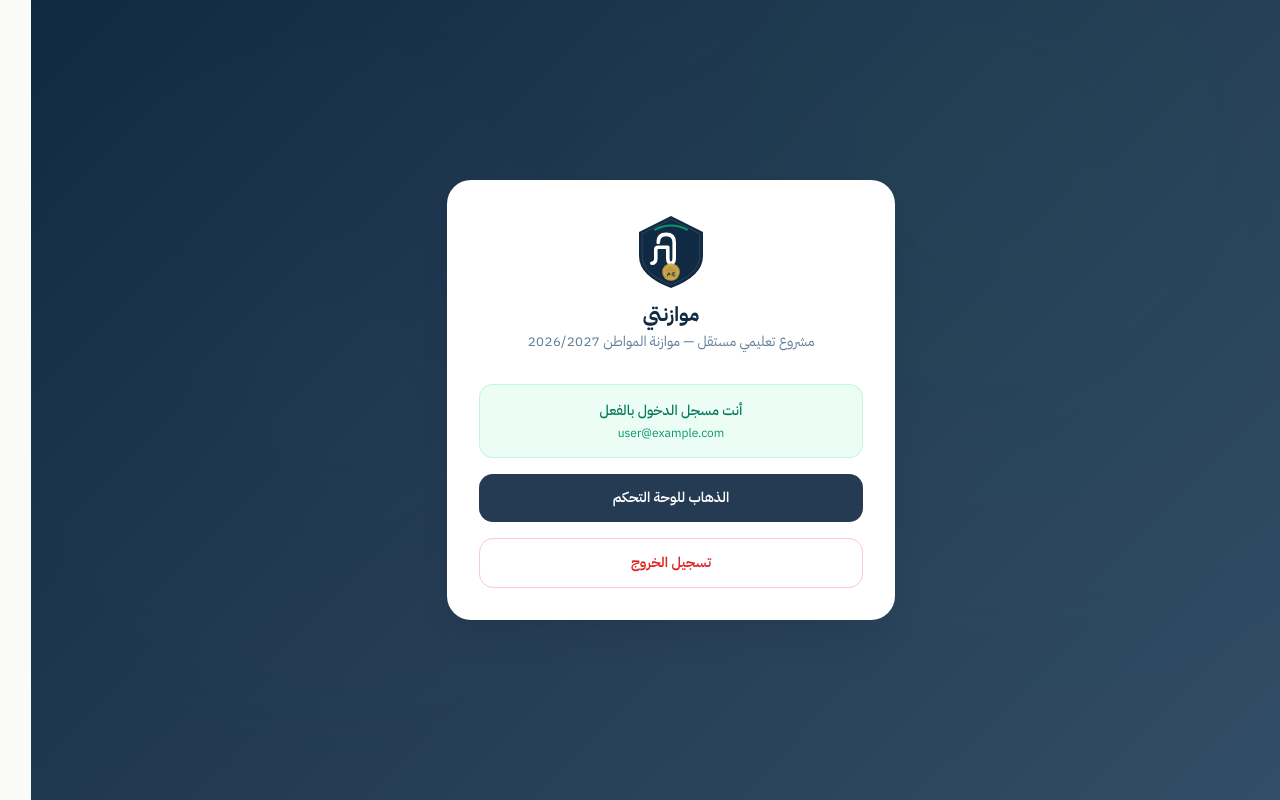
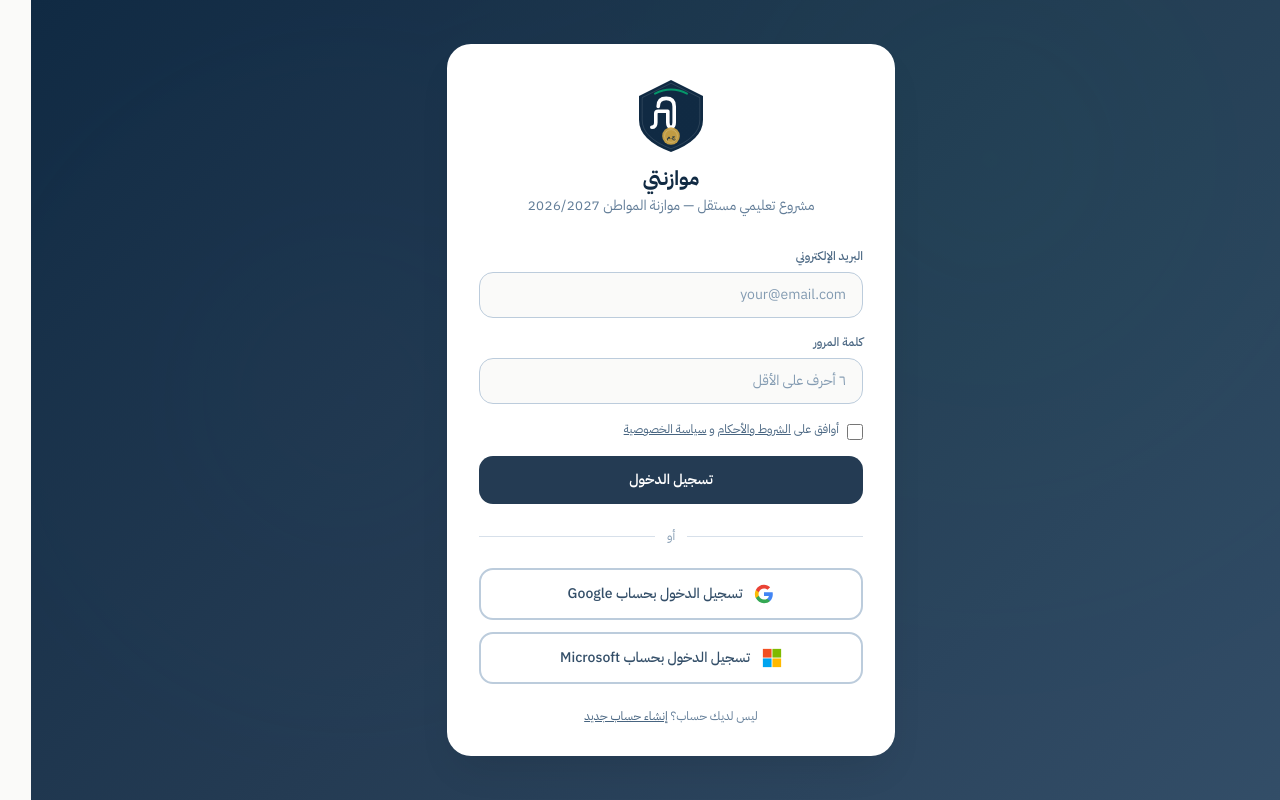
Before and after one commit to Yomna-Mohamed2802/mawaznety, a React (Vite) app: page /login in a window 1280 px wide. Built offline with nearby package versions, Linux system fonts and the light colour scheme; no server answers; sample sign-in values are in the browser's storage.

Commit message:
feat: email verification + Microsoft login + admin role system

```diff
--- a/src/context/AuthContext.jsx
+++ b/src/context/AuthContext.jsx
@@ -5,9 +5,13 @@
   createUserWithEmailAndPassword,
   signInWithPopup,
   signOut,
+  sendEmailVerification,
   updateProfile,
+  reload,
 } from 'firebase/auth';
-import { auth, googleProvider } from '../services/firebase';
+import { auth, googleProvider, microsoftProvider } from '../services/firebase';
+
+const ADMIN_EMAILS = ['yomna2008.mm@gmail.com', 'yomna@gmail.com'];
 
 const AuthContext = createContext(null);
 
@@ -16,16 +20,24 @@
   const [isAuthenticated, setIsAuthenticated] = useState(false);
   const [loading, setLoading] = useState(true);
 
+  const formatUser = async (firebaseUser) => {
+    await reload(firebaseUser);
+    const isAdmin = ADMIN_EMAILS.includes(firebaseUser.email);
+    return {
+      uid: firebaseUser.uid,
+      email: firebaseUser.email,
+      name: firebaseUser.displayName || firebaseUser.email?.split('@')[0] || 'User',
+      avatar: firebaseUser.photoURL || null,
+      provider: firebaseUser.providerData?.[0]?.providerId || 'unknown',
+      isAdmin,
+      emailVerified: firebaseUser.emailVerified,
+    };
+  };
+
   useEffect(() => {
-    const unsubscribe = onAuthStateChanged(auth, (firebaseUser) => {
+    const unsubscribe = onAuthStateChanged(auth, async (firebaseUser) => {
       if (firebaseUser) {
-        const userData = {
-          uid: firebaseUser.uid,
-          email: firebaseUser.email,
-          name: firebaseUser.displayName || firebaseUser.email?.split('@')[0] || 'User',
-          avatar: firebaseUser.photoURL || null,
-          provider: firebaseUser.providerData?.[0]?.providerId || 'password',
-        };
+        const userData = await formatUser(firebaseUser);
         setUser(userData);
         setIsAuthenticated(true);
       } else {
@@ -40,7 +52,11 @@
 
   const login = async (email, password) => {
     try {
-      await signInWithEmailAndPassword(auth, email, password);
+      const result = await signInWithEmailAndPassword(auth, email, password);
+      if (!result.user.emailVerified) {
+        await sendEmailVerification(result.user);
+        return { success: false, error: 'يجب تأكيد بريدك الإلكتروني أولاً. تم إرسال رابط التأكيد مرة أخرى.' };
+      }
       return { success: true };
     } catch (error) {
       const messages = {
@@ -60,7 +76,8 @@
       if (name) {
         await updateProfile(result.user, { displayName: name });
       }
-      return { success: true };
+      await sendEmailVerification(result.user);
+      return { success: true, message: 'تم إرسال رابط التأكيد على بريدك الإلكتروني. يجب تأكيد البريد قبل تسجيل الدخول.' };
     } catch (error) {
       const messages = {
         'auth/email-already-in-use': 'البريد الإلكتروني مستخدم بالفعل',
@@ -79,7 +96,25 @@
       if (error.code === 'auth/popup-closed-by-user') {
         return { success: false, error: 'تم إغلاق نافذة تسجيل الدخول' };
       }
+      if (error.code === 'auth/account-exists-with-different-credential') {
+        return { success: false, error: 'الحساب موجود بوسيلة تسجيل دخول مختلفة' };
+      }
       return { success: false, error: 'حدث خطأ في تسجيل الدخول بـ Google' };
+    }
+  }, []);
+
+  const loginWithMicrosoft = useCallback(async () => {
+    try {
+      await signInWithPopup(auth, microsoftProvider);
+      return { success: true };
+    } catch (error) {
+      if (error.code === 'auth/popup-closed-by-user') {
+        return { success: false, error: 'تم إغلاق نافذة تسجيل الدخول' };
+      }
+      if (error.code === 'auth/account-exists-with-different-credential') {
+        return { success: false, error: 'الحساب موجود بوسيلة تسجيل دخول مختلفة' };
+      }
+      return { success: false, error: 'حدث خطأ في تسجيل الدخول بـ Microsoft' };
     }
   }, []);
 
@@ -92,7 +127,7 @@
   };
 
   return (
-    <AuthContext.Provider value={{ user, isAuthenticated, loading, login, register, loginWithGoogle, logout }}>
+    <AuthContext.Provider value={{ user, isAuthenticated, loading, login, register, loginWithGoogle, loginWithMicrosoft, logout }}>
       {children}
     </AuthContext.Provider>
   );
--- a/src/pages/Login.jsx
+++ b/src/pages/Login.jsx
@@ -10,9 +10,10 @@
   const [name, setName] = useState('');
   const [isRegister, setIsRegister] = useState(false);
   const [error, setError] = useState('');
+  const [success, setSuccess] = useState('');
   const [loading, setLoading] = useState(false);
   const [agreeTerms, setAgreeTerms] = useState(false);
-  const { login, register, loginWithGoogle, logout, isAuthenticated, user } = useAuth();
+  const { login, register, loginWithGoogle, loginWithMicrosoft, logout, isAuthenticated, user } = useAuth();
   const navigate = useNavigate();
 
   const handleSubmit = async (e) => {
@@ -22,16 +23,24 @@
       return;
     }
     setError('');
+    setSuccess('');
     setLoading(true);
 
-    const result = isRegister
-      ? await register(email, password, name)
-      : await login(email, password);
-
+    if (isRegister) {
+      const result = await register(email, password, name);
+      if (result.success) {
+        setSuccess(result.message || 'تم التسجيل بنجاح! تحقق من بريدك الإلكتروني لتأكيد الحساب.');
+        setIsRegister(false);
+      } else {
+        setError(result.error);
+      }
+    } else {
+      const result = await login(email, password);
       if (result.success) {
         navigate('/');
       } else {
         setError(result.error);
+      }
     }
     setLoading(false);
   };
@@ -42,8 +51,26 @@
       return;
     }
     setError('');
+    setSuccess('');
     setLoading(true);
     const result = await loginWithGoogle();
+    if (result.success) {
+      navigate('/');
+    } else {
+      setError(result.error);
+    }
+    setLoading(false);
+  };
+
+  const handleMicrosoftLogin = async () => {
+    if (!agreeTerms) {
+      setError('يجب الموافقة على الشروط والأحكام وسياسة الخصوصية أولاً');
+      return;
+    }
+    setError('');
+    setSuccess('');
+    setLoading(true);
+    const result = await loginWithMicrosoft();
     if (result.success) {
       navigate('/');
     } else {
@@ -58,6 +85,7 @@
     setPassword('');
     setName('');
     setError('');
+    setSuccess('');
   };
 
   return (
@@ -83,6 +111,7 @@
               <div className="bg-emerald-50 border border-emerald-200/60 rounded-xl p-4">
                 <p className="text-sm text-emerald-700 font-medium">أنت مسجل الدخول بالفعل</p>
                 <p className="text-xs text-emerald-600 mt-1">{user?.email}</p>
+                {user?.isAdmin && <p className="text-xs text-emerald-600 mt-1 font-bold">مدير النظام</p>}
               </div>
 
               <button
@@ -104,6 +133,12 @@
               {error && (
                 <div className="bg-red-50 text-red-600 p-3 rounded-xl text-sm border border-red-200/60 mb-4" role="alert">
                   {error}
+                </div>
+              )}
+
+              {success && (
+                <div className="bg-emerald-50 text-emerald-600 p-3 rounded-xl text-sm border border-emerald-200/60 mb-4" role="status">
+                  {success}
                 </div>
               )}
 
@@ -188,6 +223,7 @@
                 </div>
               </div>
 
+              <div className="space-y-3">
                 <button
                   type="button"
                   onClick={handleGoogleLogin}
@@ -203,16 +239,32 @@
                   تسجيل الدخول بحساب Google
                 </button>
 
+                <button
+                  type="button"
+                  onClick={handleMicrosoftLogin}
+                  disabled={loading}
+                  className="w-full flex items-center justify-center gap-3 py-3.5 border-2 border-primary-200 rounded-xl hover:bg-primary-50 transition-colors text-sm font-medium text-primary-700 disabled:opacity-50"
+                >
+                  <svg className="w-5 h-5" viewBox="0 0 23 23" role="img" aria-label="Microsoft logo">
+                    <rect x="1" y="1" width="10" height="10" fill="#f25022"/>
+                    <rect x="12" y="1" width="10" height="10" fill="#7fba00"/>
+                    <rect x="1" y="12" width="10" height="10" fill="#00a4ef"/>
+                    <rect x="12" y="12" width="10" height="10" fill="#ffb900"/>
+                  </svg>
+                  تسجيل الدخول بحساب Microsoft
+                </button>
+              </div>
+
               <p className="text-center text-xs text-primary-500 mt-6">
                 {isRegister ? (
                   <>
                     لديك حساب بالفعل؟{' '}
-                    <button onClick={() => { setIsRegister(false); setError(''); }} className="underline text-primary-600 hover:text-primary-800">تسجيل الدخول</button>
+                    <button onClick={() => { setIsRegister(false); setError(''); setSuccess(''); }} className="underline text-primary-600 hover:text-primary-800">تسجيل الدخول</button>
                   </>
                 ) : (
                   <>
                     ليس لديك حساب؟{' '}
-                    <button onClick={() => { setIsRegister(true); setError(''); }} className="underline text-primary-600 hover:text-primary-800">إنشاء حساب جديد</button>
+                    <button onClick={() => { setIsRegister(true); setError(''); setSuccess(''); }} className="underline text-primary-600 hover:text-primary-800">إنشاء حساب جديد</button>
                   </>
                 )}
               </p>
--- a/src/services/firebase.js
+++ b/src/services/firebase.js
@@ -1,5 +1,5 @@
 import { initializeApp } from 'firebase/app';
-import { getAuth, GoogleAuthProvider } from 'firebase/auth';
+import { getAuth, GoogleAuthProvider, OAuthProvider } from 'firebase/auth';
 import { getFirestore } from 'firebase/firestore';
 
 const firebaseConfig = {
@@ -15,5 +15,6 @@
 
 export const auth = getAuth(app);
 export const googleProvider = new GoogleAuthProvider();
+export const microsoftProvider = new OAuthProvider('microsoft.com');
 export const db = getFirestore(app);
 export default app;
```
Lines whose indentation alone changed are shown as unchanged.
